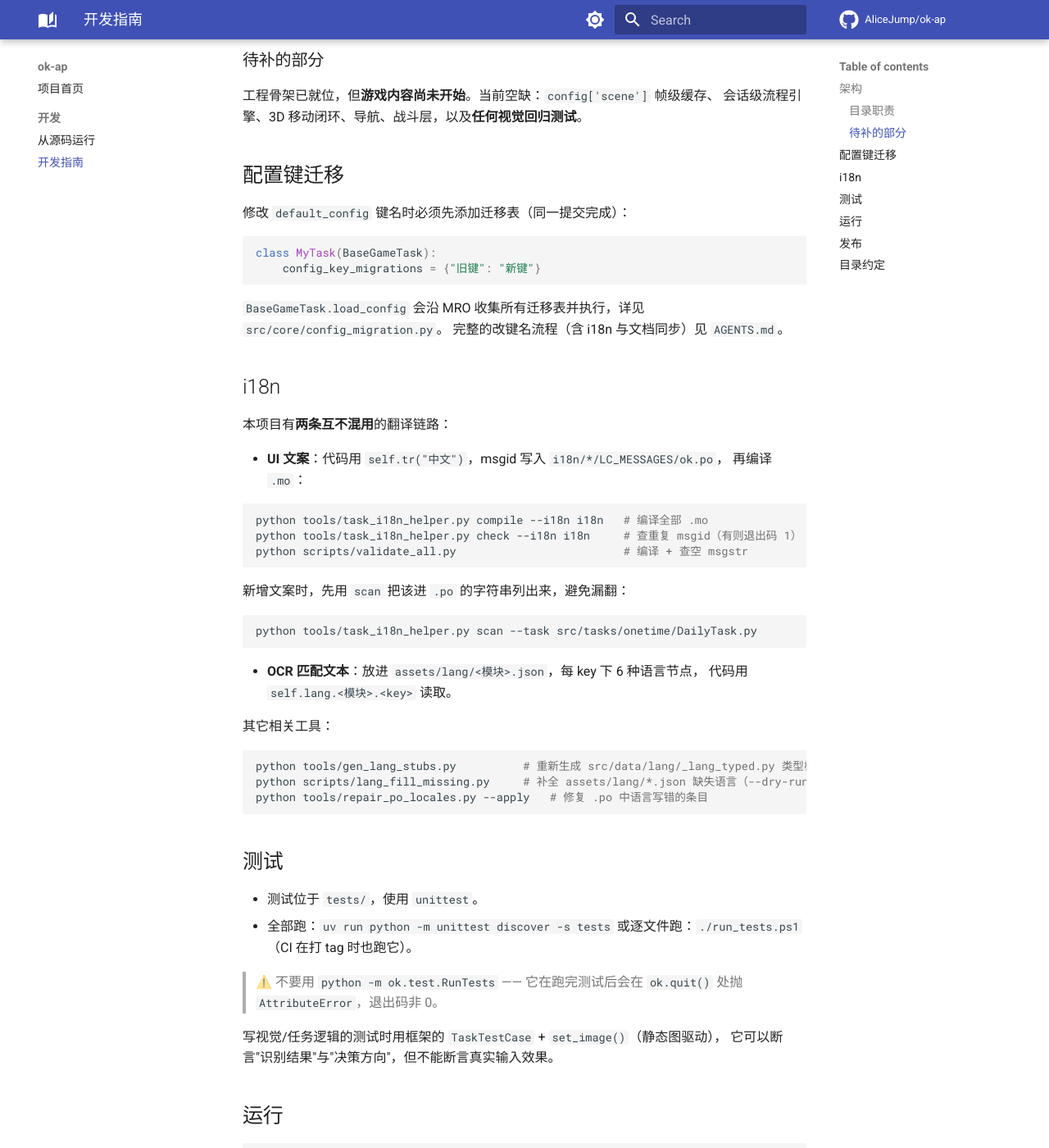
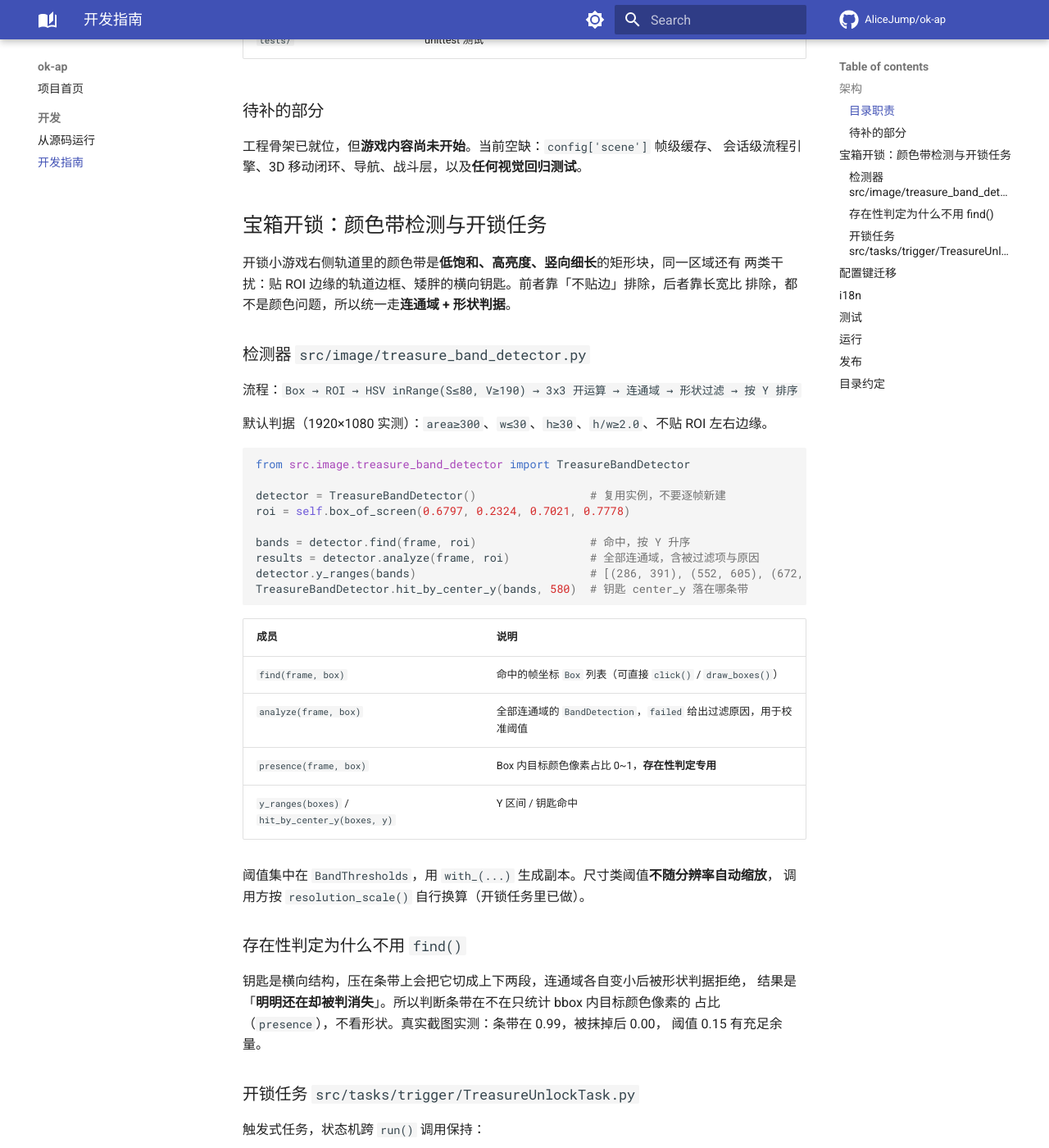
Before and after one commit to AliceJump/OK-AzurPromilia, an MkDocs documentation site: the page built from docs/dev/DEVELOPMENT.md, in a window 1280 px wide and 1400 px high, scrolled down 1605 px. Shown: the whole window at 82% size. Built offline with MkDocs 1.6.1 and Material for MkDocs 9.7.7, drawn with Linux system fonts in a browser that asks for light colours; comment, search, counter and statistics services are not loaded; some of the changed text lies outside the part shown.

Commit message:
docs: 补充开锁颜色带检测与开锁任务说明

````diff
--- a/docs/dev/DEVELOPMENT.md
+++ b/docs/dev/DEVELOPMENT.md
@@ -18,7 +18,7 @@
 | `src/core/config_migration.py` | 配置键迁移工具（改键名时使用，防丢用户配置） |
 | `src/core/global_config_store.py` | 本项目自建的全局配置（**不走框架的 `config['global_configs']`**） |
 | `src/interaction/` | 窗口与键鼠：`GameInteraction`（自定义后台输入）、`Mouse`、`ScreenPosition`、`KeyConfig` |
-| `src/image/` | 图像算法：`rotated_template`（旋转模板匹配）、`stability`（图像指纹）、`frame_processes`、`hsv_config` |
+| `src/image/` | 图像算法：`rotated_template`（旋转模板匹配）、`stability`（图像指纹）、`frame_processes`、`hsv_config`、`treasure_band_detector`（开锁颜色带，HSV+连通域） |
 | `src/yolo/` | YOLO 模型注册（`models.py`）与 OpenVINO 推理 |
 | `src/tasks/onetime/` | 一次性任务 |
 | `src/tasks/trigger/` | 触发式任务 |
@@ -39,6 +39,75 @@
 
 工程骨架已就位，但**游戏内容尚未开始**。当前空缺：`config['scene']` 帧级缓存、
 会话级流程引擎、3D 移动闭环、导航、战斗层，以及**任何视觉回归测试**。
+
+## 宝箱开锁：颜色带检测与开锁任务
+
+开锁小游戏右侧轨道里的颜色带是**低饱和、高亮度、竖向细长**的矩形块，同一区域还有
+两类干扰：贴 ROI 边缘的轨道边框、矮胖的横向钥匙。前者靠「不贴边」排除，后者靠长宽比
+排除，都不是颜色问题，所以统一走**连通域 + 形状判据**。
+
+### 检测器 `src/image/treasure_band_detector.py`
+
+流程：`Box → ROI → HSV inRange(S≤80, V≥190) → 3x3 开运算 → 连通域 → 形状过滤 → 按 Y 排序`
+
+默认判据（1920×1080 实测）：`area≥300`、`w≤30`、`h≥30`、`h/w≥2.0`、不贴 ROI 左右边缘。
+
+```python
+from src.image.treasure_band_detector import TreasureBandDetector
+
+detector = TreasureBandDetector()                 # 复用实例，不要逐帧新建
+roi = self.box_of_screen(0.6797, 0.2324, 0.7021, 0.7778)
+
+bands = detector.find(frame, roi)                 # 命中，按 Y 升序
+results = detector.analyze(frame, roi)            # 全部连通域，含被过滤项与原因
+detector.y_ranges(bands)                          # [(286, 391), (552, 605), (672, 725)]
+TreasureBandDetector.hit_by_center_y(bands, 580)  # 钥匙 center_y 落在哪条带
+```
+
+| 成员 | 说明 |
+|------|------|
+| `find(frame, box)` | 命中的帧坐标 `Box` 列表（可直接 `click()` / `draw_boxes()`） |
+| `analyze(frame, box)` | 全部连通域的 `BandDetection`，`failed` 给出过滤原因，用于校准阈值 |
+| `presence(frame, box)` | Box 内目标颜色像素占比 0~1，**存在性判定专用** |
+| `y_ranges(boxes)` / `hit_by_center_y(boxes, y)` | Y 区间 / 钥匙命中 |
+
+阈值集中在 `BandThresholds`，用 `with_(...)` 生成副本。尺寸类阈值**不随分辨率自动缩放**，
+调用方按 `resolution_scale()` 自行换算（开锁任务里已做）。
+
+### 存在性判定为什么不用 `find()`
+
+钥匙是横向结构，压在条带上会把它切成上下两段，连通域各自变小后被形状判据拒绝，
+结果是「**明明还在却被判消失**」。所以判断条带在不在只统计 bbox 内目标颜色像素的
+占比（`presence`），不看形状。真实截图实测：条带在 0.99，被抹掉后 0.00，
+阈值 0.15 有充足余量。
+
+### 开锁任务 `src/tasks/trigger/TreasureUnlockTask.py`
+
+触发式任务，状态机跨 `run()` 调用保持：
+
+```text
+WAIT_TREASURE ──treasure_icon──> CALIBRATING_BANDS ──连续多帧稳定──> UNLOCKING
+                                                                        │
+                              钥匙 Y 命中缓存 bbox → 点击 → 稳定消失 → 移出 active
+                                                                        ↓
+   FINISHED <── 持续无条带 ── COMPLETION_CHECK <──── active 空 ─────────┘
+```
+
+要点：
+
+- **校准结果是后续唯一的定位基准**。开锁阶段不再重建坐标，只用缓存 bbox 做
+  「钥匙 Y 匹配」和「存在 / 消失判定」。
+- 稳定判定一律用连续状态而非单帧：校准用「连续 N 帧布局一致」，消失与完成确认用
+  `wait_until(..., settle_time=...)`（复用框架，就是「条件持续成立一段时间」）。
+- 点击失败到上限后把该条带移到队尾，避免死磕一条；`active` 清空后还要做
+  **完成确认**（`完成确认时长`），期间条带重现就回 `UNLOCKING`。
+- 宝箱 UI 只作为「已退出界面」的**辅助**信号，不能反过来阻塞结束，否则图标常驻时
+  会永远卡在完成确认里（有 2 倍时长上限兜底）。
+- `treasure_key_icon` **必须显式传搜索 box**：`find_feature` 不传 box 时只搜 coco
+  标注位置 ±variance（约 4px），而钥匙会沿轨道上下滑动，默认框根本搜不到。
+
+调试任务 `src/tasks/test/TestTreasureBandTask.py` 会在覆盖层实时画框
+（红=命中 / 绿=ROI / 蓝=被过滤），用来肉眼校准阈值。
 
 ## 配置键迁移
 
````
